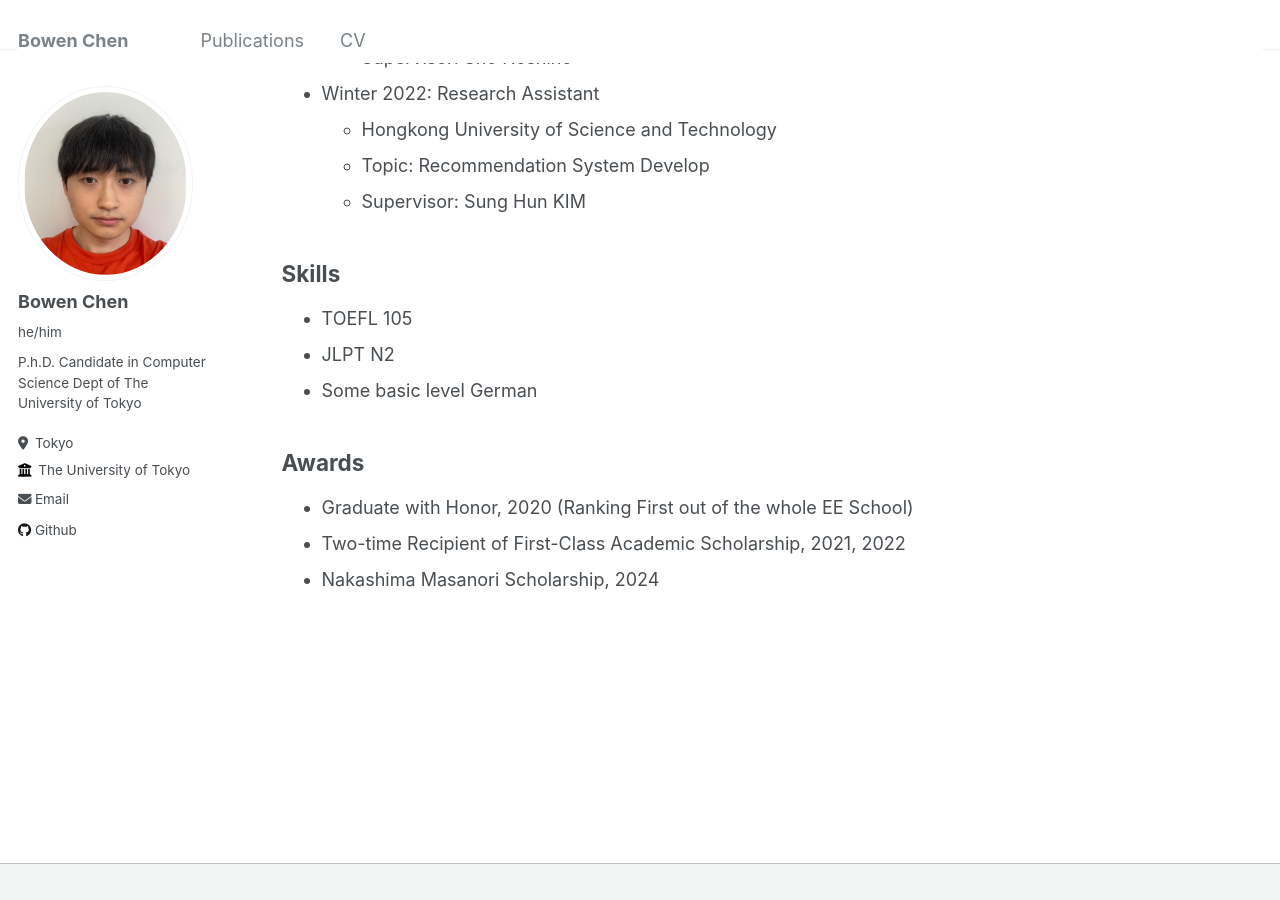
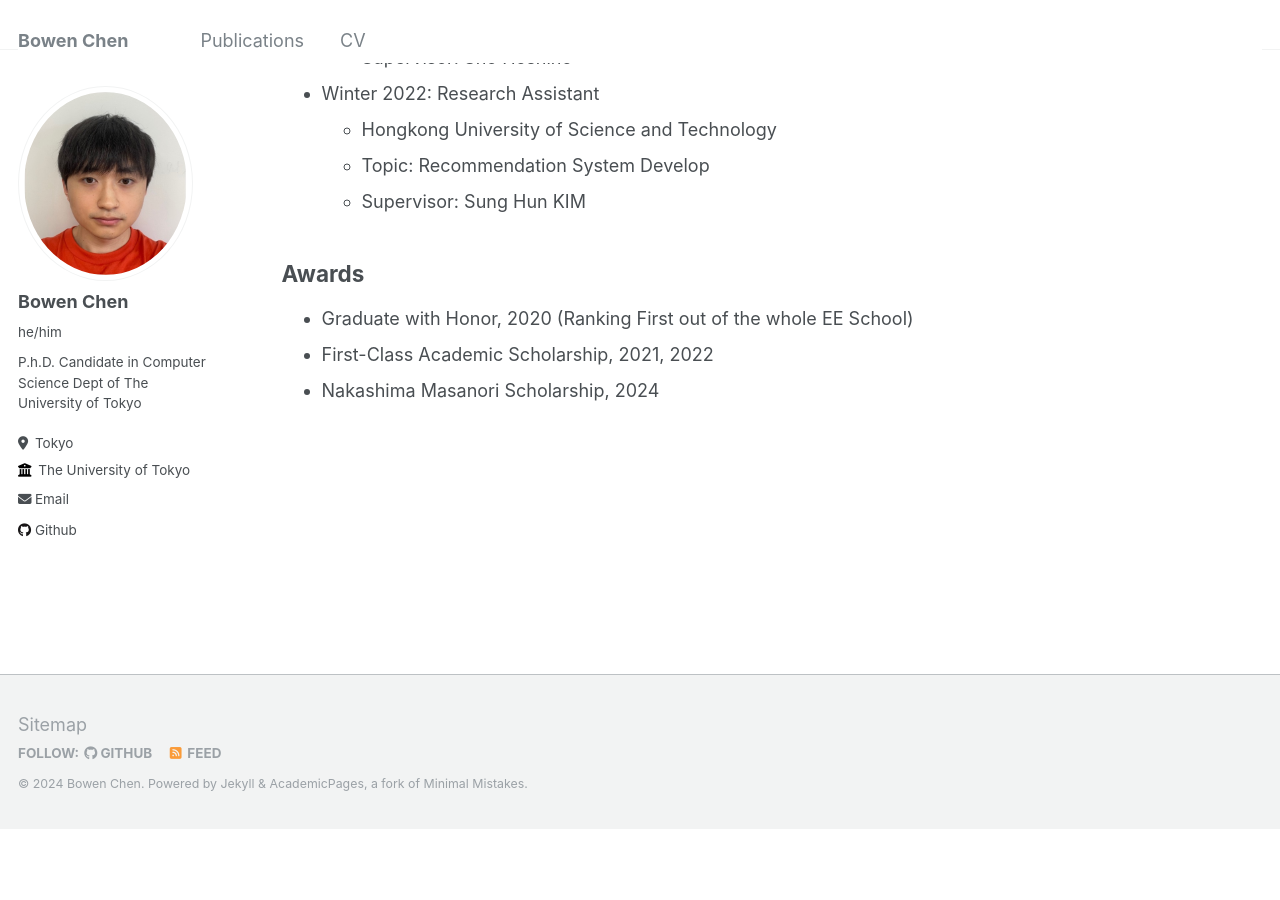
Before and after one commit to PosoSAgapo/PosoSAgapo.github.io, a Jekyll site: the page built from _pages/cv.md, in a window 1280 px wide and 900 px high, scrolled down 520 px. Built offline with Jekyll 4.4.1, drawn with Linux system fonts in a browser that asks for light colours; our own code applies the rules of GitHub Pages for plain Markdown files; after the commit the page ends 1350 px from its top, so only the background shows below that.

Commit message:
Initial commit

```diff
--- a/_pages/cv.md
+++ b/_pages/cv.md
@@ -26,12 +26,8 @@ redirect_from:
   * Topic: Recommendation System Develop
   * Supervisor: Sung Hun KIM
 
-## Skills
-* TOEFL 105
-* JLPT N2
-* Some basic level German
 
 ## Awards
 * Graduate with Honor, 2020 (Ranking First out of the whole EE School)
-* Two-time Recipient of First-Class Academic Scholarship, 2021, 2022
+* First-Class Academic Scholarship, 2021, 2022
 * Nakashima Masanori Scholarship, 2024
```
Also changed, not shown: _pages/about.md (+1 -4 lines), _pages/publications.md (+2 -1 lines), 1 other file.
